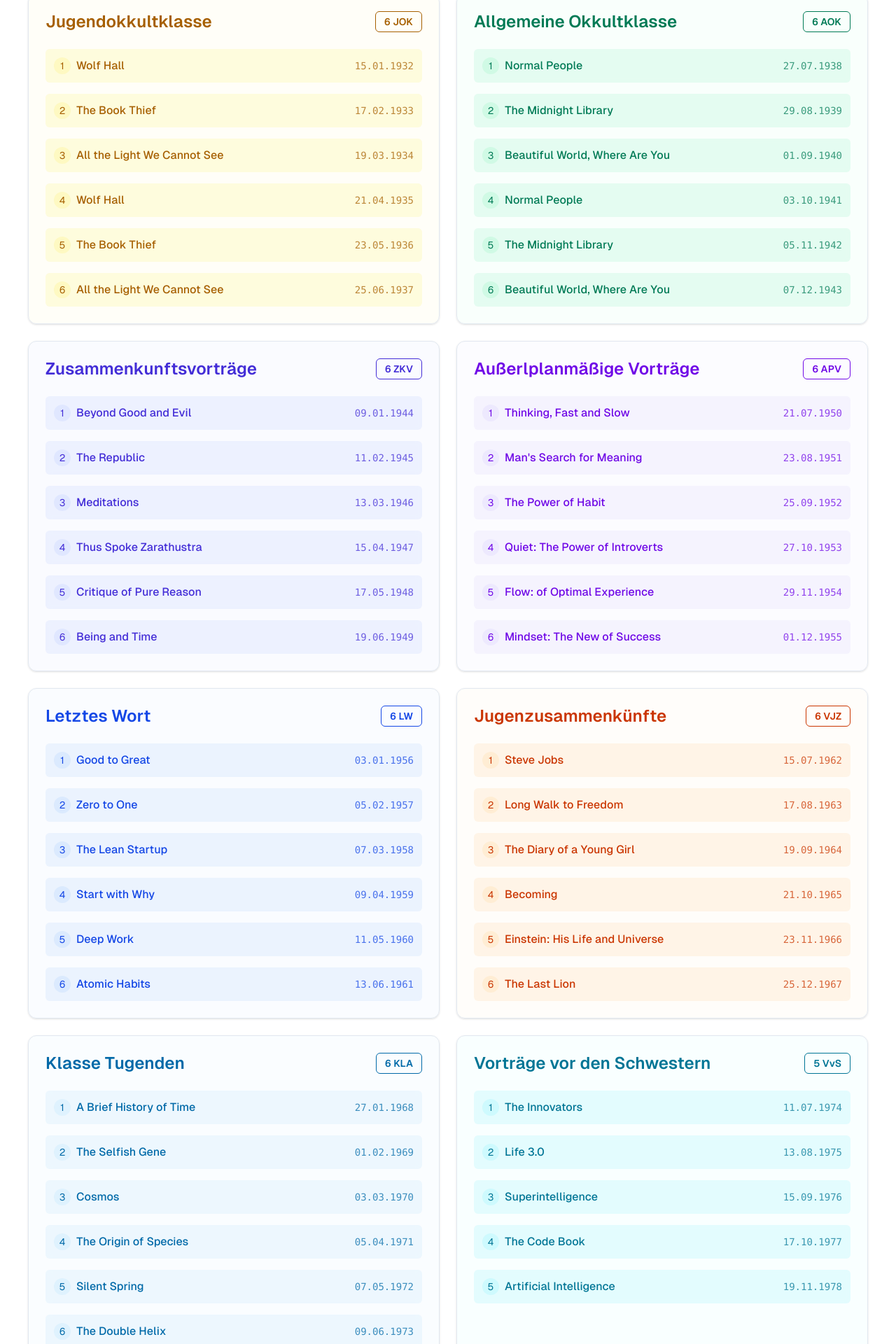
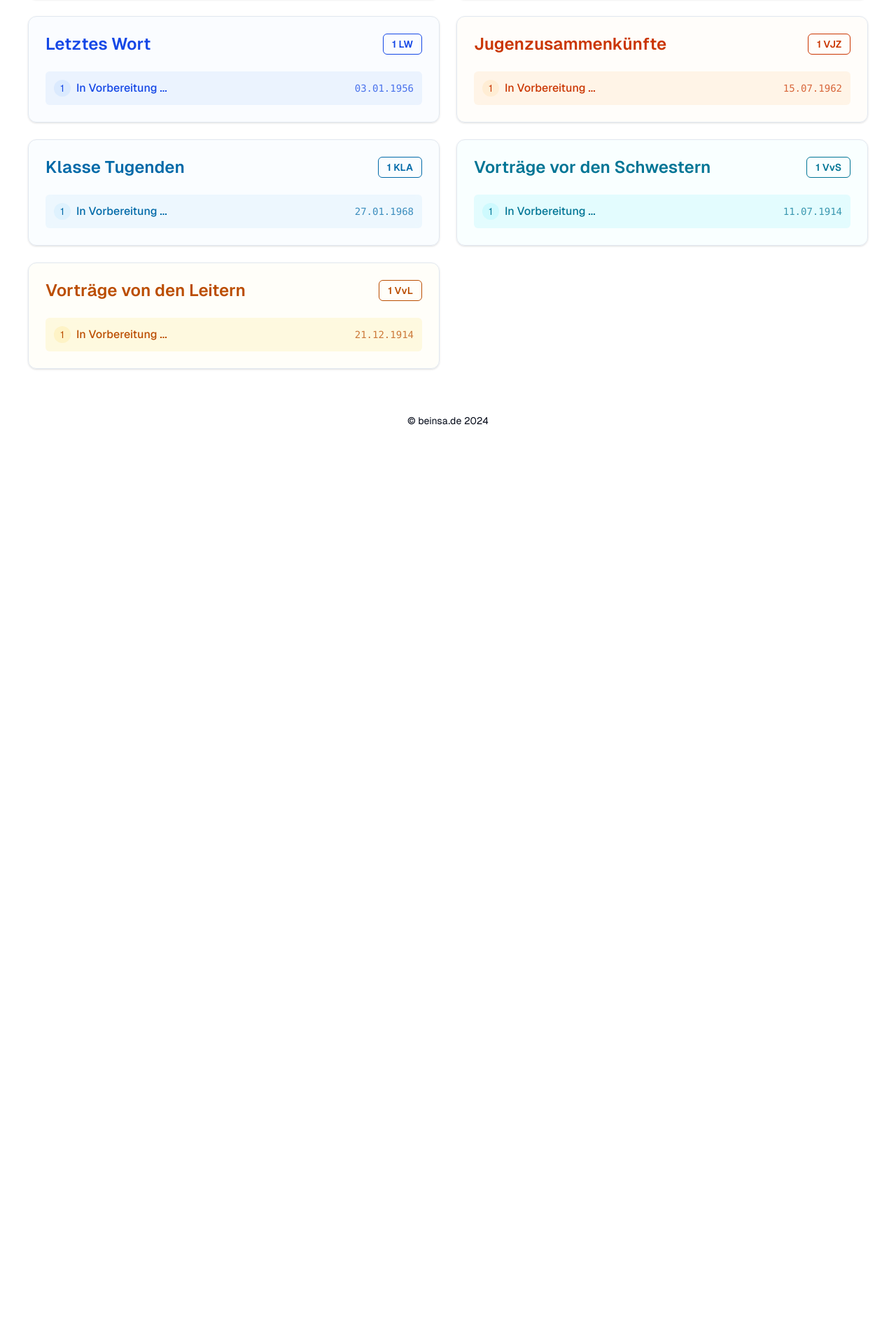
Before and after one commit to mkireva/beinsa-project, a Next.js app: page /home in a window 1280 px wide. Shown: the part 2276-4196 px from the top of the page at 70% size. After the commit the page ends 2911 px from the top, so only its background shows below. Built offline with nearby package versions, Linux system fonts and the light colour scheme.

Commit message:
update: home

```diff
--- a/src/app/(rs)/home/page.tsx
+++ b/src/app/(rs)/home/page.tsx
@@ -51,143 +51,60 @@
     },
     { title: "Das Gesetz des Dienens", year: { year: 1923, month: 4, day: 30 } },
     { title: "Die Wichtigkeit der kleinen Dinge", year: { year: 1924, month: 5, day: 31 } },
-    {title: "Friede sei mit Euch!", year: { year: 1925, month: 6, day: 1 },},
-    {title: "Die Notwendigkeit, Gott zu erkennen", year: { year: 1925, month: 6, day: 1 },},
-    {title: "Wie viel mehr ist nun ein Mensch als ein Schaf!", year: { year: 1925, month: 6, day: 1 },},
-    {title: "Pharisäer und Zöllner", year: { year: 1925, month: 6, day: 1 },},
-    {title: "Die Bedingungen für das ewige Leben", year: { year: 1925, month: 6, day: 1 },},
-    {title: "Die Furcht", year: { year: 1925, month: 6, day: 1 },},
-    {title: "Im Anfang war", year: { year: 1925, month: 6, day: 1 },},
-    {title: "Vernünftige Milch", year: { year: 1925, month: 6, day: 1 },},
+    { title: "Friede sei mit Euch!", year: { year: 1925, month: 6, day: 1 }, },
+    { title: "Die Notwendigkeit, Gott zu erkennen", year: { year: 1925, month: 6, day: 1 }, },
+    { title: "Wie viel mehr ist nun ein Mensch als ein Schaf!", year: { year: 1925, month: 6, day: 1 }, },
+    { title: "Pharisäer und Zöllner", year: { year: 1925, month: 6, day: 1 }, },
+    { title: "Die Bedingungen für das ewige Leben", year: { year: 1925, month: 6, day: 1 }, },
+    { title: "Die Furcht", year: { year: 1925, month: 6, day: 1 }, },
+    { title: "Im Anfang war", year: { year: 1925, month: 6, day: 1 }, },
+    { title: "Vernünftige Milch", year: { year: 1925, month: 6, day: 1 }, },
   ],
   Morgenwort: [
-    {title: "Vernünftige Milch", year: { year: 1925, month: 6, day: 1 },},
+    { title: "Vernünftige Milch", year: { year: 1925, month: 6, day: 1 }, },
   ],
   "Rila Vorträge": [
-    { title: "Pride and Prejudice", year: { year: 1926, month: 7, day: 3 } },
-    { title: "Outlander", year: { year: 1927, month: 8, day: 5 } },
-    { title: "The Notebook", year: { year: 1928, month: 9, day: 7 } },
-    { title: "Pride and Prejudice", year: { year: 1929, month: 10, day: 9 } },
-    { title: "Outlander", year: { year: 1930, month: 11, day: 11 } },
-    { title: "The Notebook", year: { year: 1931, month: 12, day: 13 } },
+    { title: "In Vorbereitung ...", year: { year: 1926, month: 7, day: 3 } },
   ],
   Jugendokkultklasse: [
-    { title: "Wolf Hall", year: { year: 1932, month: 1, day: 15 } },
-    { title: "The Book Thief", year: { year: 1933, month: 2, day: 17 } },
-    {
-      title: "All the Light We Cannot See",
-      year: { year: 1934, month: 3, day: 19 },
-    },
-    { title: "Wolf Hall", year: { year: 1935, month: 4, day: 21 } },
-    { title: "The Book Thief", year: { year: 1936, month: 5, day: 23 } },
-    {
-      title: "All the Light We Cannot See",
-      year: { year: 1937, month: 6, day: 25 },
-    },
+    { title: "In Vorbereitung ...", year: { year: 1932, month: 1, day: 15 } },
+
   ],
   "Allgemeine Okkultklasse": [
-    { title: "Normal People", year: { year: 1938, month: 7, day: 27 } },
-    { title: "The Midnight Library", year: { year: 1939, month: 8, day: 29 } },
-    {
-      title: "Beautiful World, Where Are You",
-      year: { year: 1940, month: 9, day: 1 },
-    },
-    { title: "Normal People", year: { year: 1941, month: 10, day: 3 } },
-    { title: "The Midnight Library", year: { year: 1942, month: 11, day: 5 } },
-    {
-      title: "Beautiful World, Where Are You",
-      year: { year: 1943, month: 12, day: 7 },
-    },
+    { title: "In Vorbereitung ...", year: { year: 1938, month: 7, day: 27 } },
+
   ],
   Zusammenkunftsvorträge: [
-    { title: "Beyond Good and Evil", year: { year: 1944, month: 1, day: 9 } },
-    { title: "The Republic", year: { year: 1945, month: 2, day: 11 } },
-    { title: "Meditations", year: { year: 1946, month: 3, day: 13 } },
-    {
-      title: "Thus Spoke Zarathustra",
-      year: { year: 1947, month: 4, day: 15 },
-    },
-    {
-      title: "Critique of Pure Reason",
-      year: { year: 1948, month: 5, day: 17 },
-    },
-    { title: "Being and Time", year: { year: 1949, month: 6, day: 19 } },
+    { title: "In Vorbereitung ...", year: { year: 1944, month: 1, day: 9 } },
   ],
   "Außerlplanmäßige Vorträge": [
     {
-      title: "Thinking, Fast and Slow",
+      title: "In Vorbereitung ...",
       year: { year: 1950, month: 7, day: 21 },
     },
-    {
-      title: "Man's Search for Meaning",
-      year: { year: 1951, month: 8, day: 23 },
-    },
-    { title: "The Power of Habit", year: { year: 1952, month: 9, day: 25 } },
-    {
-      title: "Quiet: The Power of Introverts",
-      year: { year: 1953, month: 10, day: 27 },
-    },
-    {
-      title: "Flow: of Optimal Experience",
-      year: { year: 1954, month: 11, day: 29 },
-    },
-    {
-      title: "Mindset: The New of Success",
-      year: { year: 1955, month: 12, day: 1 },
-    },
+
   ],
   "Letztes Wort": [
-    { title: "Good to Great", year: { year: 1956, month: 1, day: 3 } },
-    { title: "Zero to One", year: { year: 1957, month: 2, day: 5 } },
-    { title: "The Lean Startup", year: { year: 1958, month: 3, day: 7 } },
-    { title: "Start with Why", year: { year: 1959, month: 4, day: 9 } },
-    { title: "Deep Work", year: { year: 1960, month: 5, day: 11 } },
-    { title: "Atomic Habits", year: { year: 1961, month: 6, day: 13 } },
+    { title: "In Vorbereitung ...", year: { year: 1956, month: 1, day: 3 } },
   ],
   Jugenzusammenkünfte: [
-    { title: "Steve Jobs", year: { year: 1962, month: 7, day: 15 } },
-    { title: "Long Walk to Freedom", year: { year: 1963, month: 8, day: 17 } },
-    {
-      title: "The Diary of a Young Girl",
-      year: { year: 1964, month: 9, day: 19 },
-    },
-    { title: "Becoming", year: { year: 1965, month: 10, day: 21 } },
-    {
-      title: "Einstein: His Life and Universe",
-      year: { year: 1966, month: 11, day: 23 },
-    },
-    { title: "The Last Lion", year: { year: 1967, month: 12, day: 25 } },
+    { title: "In Vorbereitung ...", year: { year: 1962, month: 7, day: 15 } },
   ],
   "Klasse Tugenden": [
     {
-      title: "A Brief History of Time",
+      title: "In Vorbereitung ...",
       year: { year: 1968, month: 1, day: 27 },
     },
-    { title: "The Selfish Gene", year: { year: 1969, month: 2, day: 1 } },
-    { title: "Cosmos", year: { year: 1970, month: 3, day: 3 } },
-    { title: "The Origin of Species", year: { year: 1971, month: 4, day: 5 } },
-    { title: "Silent Spring", year: { year: 1972, month: 5, day: 7 } },
-    { title: "The Double Helix", year: { year: 1973, month: 6, day: 9 } },
   ],
   "Vorträge vor den Schwestern": [
-    { title: "The Innovators", year: { year: 1974, month: 7, day: 11 } },
-    { title: "Life 3.0", year: { year: 1975, month: 8, day: 13 } },
-    { title: "Superintelligence", year: { year: 1976, month: 9, day: 15 } },
-    { title: "The Code Book", year: { year: 1977, month: 10, day: 17 } },
-    {
-      title: "Artificial Intelligence",
-      year: { year: 1978, month: 11, day: 19 },
-    },
+    { title: "In Vorbereitung ...", year: { year: 1914, month: 7, day: 11 } },
+
   ],
   "Vorträge von den Leitern": [
     {
-      title: "The Art of Leadership",
-      year: { year: 1979, month: 12, day: 21 },
+      title: "In Vorbereitung ...",
+      year: { year: 1914, month: 12, day: 21 },
     },
-    { title: "Leading with Purpose", year: { year: 1980, month: 1, day: 23 } },
-    { title: "Spiritual Leadership", year: { year: 1981, month: 2, day: 25 } },
-    { title: "The Way of Wisdom", year: { year: 1982, month: 3, day: 27 } },
-    { title: "Sacred Knowledge", year: { year: 1983, month: 4, day: 29 } },
   ],
 };
 
```
